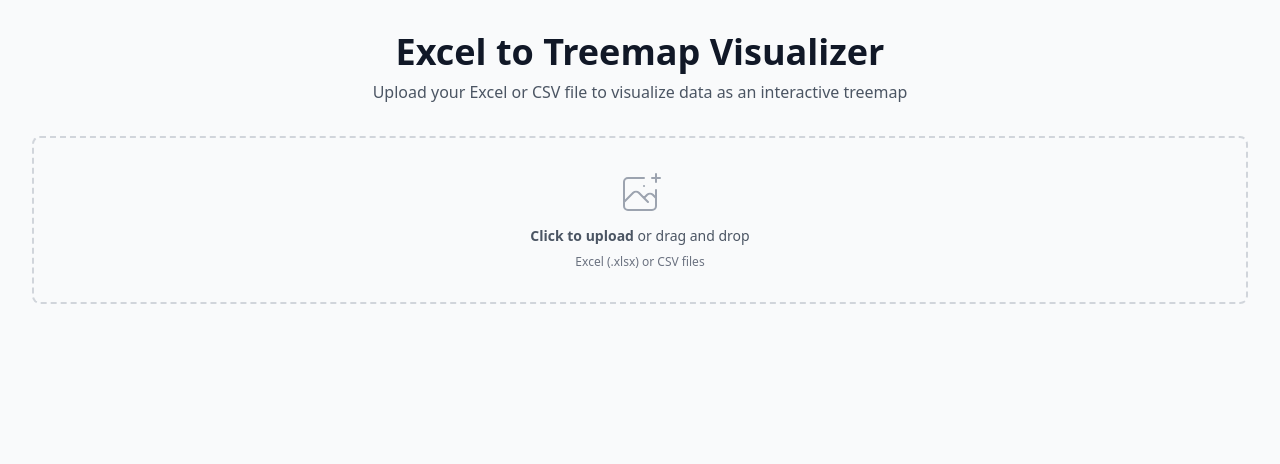
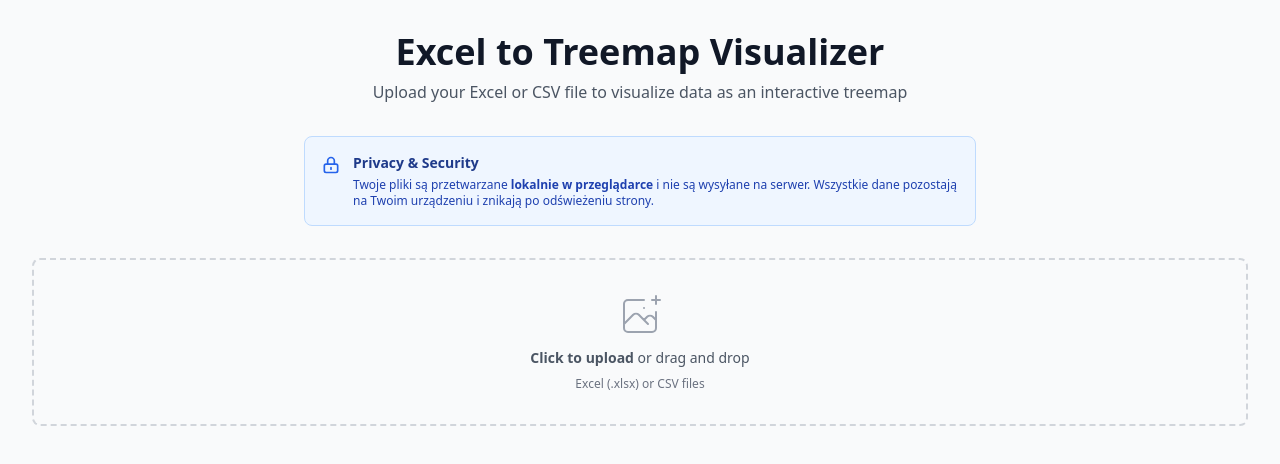
Before and after one commit to MikolajSapek/PrologisProject, a Next.js app: page / in a window 1280 px wide. Shown: the top 464 px of the page. Built offline with nearby package versions, Linux system fonts and the light colour scheme.

Commit message:
zabezpieczenia

```diff
--- a/app/page.tsx
+++ b/app/page.tsx
@@ -20,6 +20,34 @@ export default function Home() {
             Upload your Excel or CSV file to visualize data as an interactive
             treemap
           </p>
+        </div>
+
+        {/* Privacy Notice */}
+        <div className="bg-blue-50 border border-blue-200 rounded-lg p-4 max-w-2xl mx-auto">
+          <div className="flex items-start gap-3">
+            <svg
+              className="w-5 h-5 text-blue-600 mt-0.5 flex-shrink-0"
+              fill="none"
+              stroke="currentColor"
+              viewBox="0 0 24 24"
+            >
+              <path
+                strokeLinecap="round"
+                strokeLinejoin="round"
+                strokeWidth={2}
+                d="M12 15v2m-6 4h12a2 2 0 002-2v-6a2 2 0 00-2-2H6a2 2 0 00-2 2v6a2 2 0 002 2zm10-10V7a4 4 0 00-8 0v4h8z"
+              />
+            </svg>
+            <div>
+              <p className="text-sm font-semibold text-blue-900 mb-1">
+                Privacy & Security
+              </p>
+              <p className="text-xs text-blue-800">
+                Twoje pliki są przetwarzane <strong>lokalnie w przeglądarce</strong> i nie są wysyłane na serwer.
+                Wszystkie dane pozostają na Twoim urządzeniu i znikają po odświeżeniu strony.
+              </p>
+            </div>
+          </div>
         </div>
 
         <FileUploader onFileSelect={parseFile} error={error} />
--- a/hooks/useExcelData.ts
+++ b/hooks/useExcelData.ts
@@ -96,9 +96,11 @@ export function useExcelData() {
 
         const processedRows = forwardFillSparseColumns(jsonData, headers);
 
+        if (process.env.NODE_ENV === 'development') {
           console.log("Parsed headers:", headers);
           console.log("Processed rows count:", processedRows.length);
           console.log("First row sample:", processedRows[0]);
+        }
 
         setParsedData({ headers, rows: processedRows });
       } catch (err) {
@@ -157,6 +159,7 @@ export function useExcelData() {
     );
 
     if (countryIdx === -1 || marketIdx === -1 || parkIdx === -1 || areaIdx === -1) {
+      if (process.env.NODE_ENV === 'development') {
         console.warn("Missing required columns:", {
           country: countryIdx !== -1,
           market: marketIdx !== -1,
@@ -164,6 +167,7 @@ export function useExcelData() {
           area: areaIdx !== -1,
           headers,
         });
+      }
       return null;
     }
 
@@ -173,6 +177,7 @@ export function useExcelData() {
     const areaKey = headers[areaIdx];
     const occupancyKey = occupancyIdx !== -1 ? headers[occupancyIdx] : null;
 
+    if (process.env.NODE_ENV === 'development') {
       console.log("Using column keys:", {
         countryKey,
         marketKey,
@@ -187,6 +192,7 @@ export function useExcelData() {
         park: row[parkKey],
         area: row[areaKey],
       })));
+    }
 
     const countryMap = new Map<
       string,
@@ -233,7 +239,7 @@ export function useExcelData() {
       if (!country || country.toLowerCase() === "total") {
         skippedRows++;
         skippedReasons["no_country"] = (skippedReasons["no_country"] || 0) + 1;
-        if (idx < 5) {
+        if (idx < 5 && process.env.NODE_ENV === 'development') {
           console.log(`Row ${idx} - no country:`, { countryRaw, country, row: Object.keys(row) });
         }
         return;
@@ -241,7 +247,7 @@ export function useExcelData() {
       if (!market || market.toLowerCase() === "total") {
         skippedRows++;
         skippedReasons["no_market"] = (skippedReasons["no_market"] || 0) + 1;
-        if (idx < 5) {
+        if (idx < 5 && process.env.NODE_ENV === 'development') {
           console.log(`Row ${idx} - no market:`, { marketRaw, market });
         }
         return;
@@ -255,7 +261,7 @@ export function useExcelData() {
         skippedRows++;
         skippedReasons["invalid_area"] =
           (skippedReasons["invalid_area"] || 0) + 1;
-        if (idx < 5) {
+        if (idx < 5 && process.env.NODE_ENV === 'development') {
           console.log(`Row ${idx} - invalid area:`, { areaRaw, area, areaKey });
         }
         return;
@@ -275,6 +281,7 @@ export function useExcelData() {
       parkMap.set(park, { area, occupancy, rowData: row });
     });
 
+    if (process.env.NODE_ENV === 'development') {
       console.log("Row filtering results:", {
         totalRows: rows.length,
         skippedRows,
@@ -282,12 +289,16 @@ export function useExcelData() {
         validRows: rows.length - skippedRows,
         countriesFound: countryMap.size,
       });
+    }
 
     if (countryMap.size === 0) {
+      if (process.env.NODE_ENV === 'development') {
         console.warn("No valid data rows found after filtering");
+      }
       return null;
     }
 
+    if (process.env.NODE_ENV === 'development') {
       console.log("Treemap data built successfully:", {
         countries: countryMap.size,
         totalParks: Array.from(countryMap.values()).reduce(
@@ -300,6 +311,7 @@ export function useExcelData() {
           0
         ),
       });
+    }
 
     const countryNodes: TreeMapNode[] = Array.from(countryMap.entries()).map(
       ([country, marketMap]) => {
```
Lines whose indentation alone changed are shown as unchanged.
